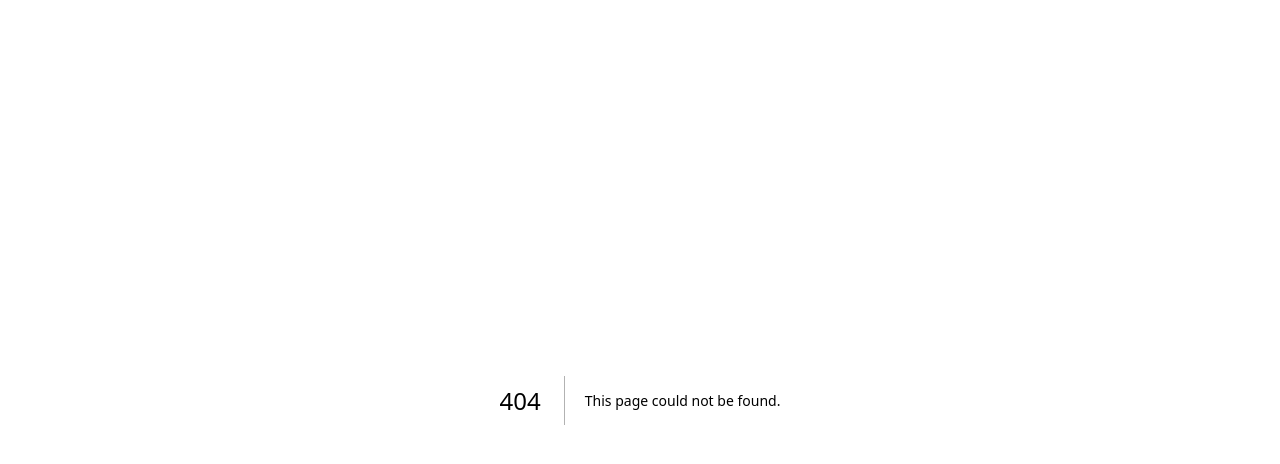
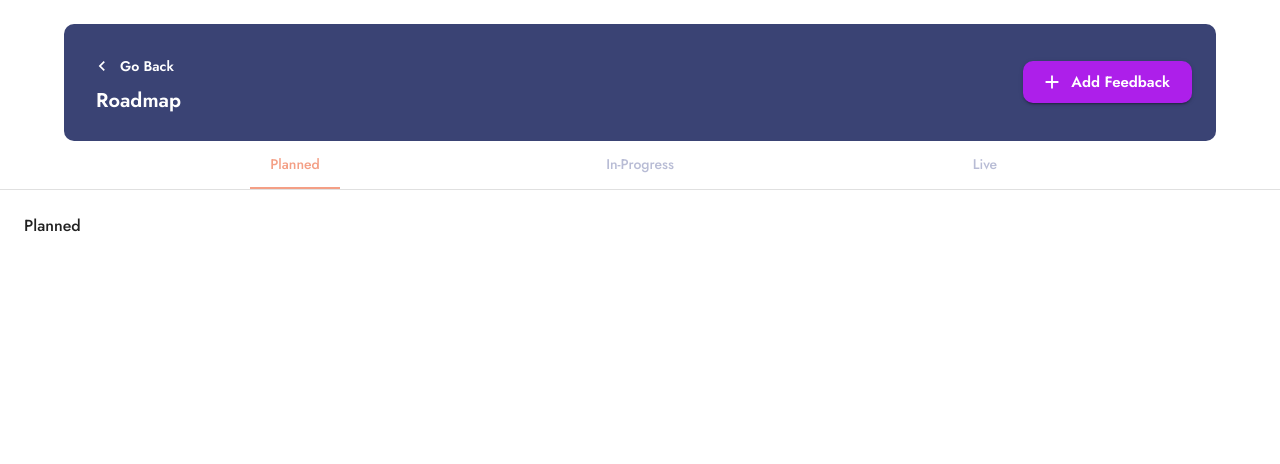
Before and after one commit to AyanorII/product-feedback, a Next.js app: page /roadmap in a window 1280 px wide. Before the commit this address had no page. Shown: the top 464 px of the page. Built offline with nearby package versions, Linux system fonts and the light colour scheme.

Commit message:
add RoadmapTabs

```diff
--- /dev/null
+++ b/components/AddFeedbackButton.tsx
@@ -0,0 +1,22 @@
+import { Add } from '@mui/icons-material';
+import { Button, useMediaQuery } from '@mui/material';
+import React from 'react'
+
+type Props = {}
+
+const AddFeedbackButton = (props: Props) => {
+  const isMobile = useMediaQuery("(max-width: 768px)");
+
+  return (
+    <Button
+      color="secondary"
+      variant="contained"
+      startIcon={<Add />}
+      size={isMobile ? "medium" : "large"}
+    >
+      Add Feedback
+    </Button>
+  );
+}
+
+export default AddFeedbackButton
--- /dev/null
+++ b/components/Roadmap/RoadmapHeader.tsx
@@ -0,0 +1,50 @@
+import GoBackIcon from "@mui/icons-material/KeyboardArrowLeft";
+import {
+  Button,
+  Container,
+  Stack,
+  Typography,
+  useMediaQuery,
+} from "@mui/material";
+import { INFO_DARK_COLOR } from "../../lib/constants";
+import AddFeedbackButton from "../AddFeedbackButton";
+
+type Props = {};
+
+const RoadmapHeader = (props: Props) => {
+  const isMobile = useMediaQuery("(max-width: 768px)");
+
+  return (
+    <Container disableGutters={isMobile} sx={{ marginTop: { md: 3 } }}>
+      <Stack
+        flexDirection="row"
+        justifyContent="space-between"
+        alignItems="center"
+        padding={{ xs: 2, md: 3 }}
+        sx={{
+          backgroundColor: INFO_DARK_COLOR,
+          borderRadius: {
+            md: "10px",
+          },
+        }}
+      >
+        <Stack>
+          <Button variant="text" href="/" startIcon={<GoBackIcon />}>
+            Go Back
+          </Button>
+          <Typography
+            variant="h6"
+            color="#FFF"
+            fontWeight="bold"
+            paddingLeft={1}
+          >
+            Roadmap
+          </Typography>
+        </Stack>
+        <AddFeedbackButton />
+      </Stack>
+    </Container>
+  );
+};
+
+export default RoadmapHeader;
--- /dev/null
+++ b/components/Roadmap/RoadmapTabs/index.tsx
@@ -0,0 +1,52 @@
+import { TabContext, TabPanel } from "@mui/lab";
+import { Box, Tab, Tabs } from "@mui/material";
+import { SyntheticEvent, useState } from "react";
+import {
+  INFO_DARK_COLOR,
+  IN_PROGRESS_COLOR,
+  LIVE_COLOR,
+  PLANNED_COLOR,
+} from "../../../lib/constants";
+import { ProductStatus } from "../../../lib/interfaces";
+import { tabIndicatorStyles, tabsStyles } from "./styles";
+
+type Props = {};
+
+const RoadmapTabs = (props: Props) => {
+  const [value, setValue] = useState(ProductStatus.PLANNED);
+
+  const handleChange = (_e: SyntheticEvent, newValue: ProductStatus) => {
+    setValue(newValue);
+  };
+
+  const colorsMap = {
+    [ProductStatus.PLANNED]: PLANNED_COLOR,
+    [ProductStatus.IN_PROGRESS]: IN_PROGRESS_COLOR,
+    [ProductStatus.LIVE]: LIVE_COLOR,
+    [ProductStatus.SUGGESTION]: INFO_DARK_COLOR,
+  };
+
+  return (
+    <TabContext value={value}>
+      <Box sx={{ borderBottom: 1, borderColor: "divider" }}>
+        <Tabs
+          value={value}
+          onChange={handleChange}
+          TabIndicatorProps={{
+            sx: tabIndicatorStyles(colorsMap[value] as string),
+          }}
+          sx={tabsStyles(colorsMap[value] as string)}
+        >
+          <Tab label="Planned" value={ProductStatus.PLANNED} />
+          <Tab label="In-progress" value={ProductStatus.IN_PROGRESS} />
+          <Tab label="Live" value={ProductStatus.LIVE} />
+        </Tabs>
+      </Box>
+      <TabPanel value={ProductStatus.PLANNED}>Planned</TabPanel>
+      <TabPanel value={ProductStatus.IN_PROGRESS}>In-progress</TabPanel>
+      <TabPanel value={ProductStatus.LIVE}>Live</TabPanel>
+    </TabContext>
+  );
+};
+
+export default RoadmapTabs;
--- /dev/null
+++ b/components/Roadmap/RoadmapTabs/styles.tsx
@@ -0,0 +1,23 @@
+import { SxProps } from "@mui/material";
+import { INFO_LIGHT_COLOR } from "../../../lib/constants";
+
+export const tabIndicatorStyles = (color: string): SxProps => {
+  return { backgroundColor: color };
+};
+
+export const tabsStyles = (color: string): SxProps => {
+  return {
+    color,
+    textTransform: "capitalize",
+    "& .MuiTabs-flexContainer": {
+      justifyContent: "space-evenly",
+    },
+    "& .MuiTab-root.Mui-selected": {
+      color,
+    },
+    "& .MuiTab-root": {
+      color: `${INFO_LIGHT_COLOR}75`,
+      textTransform: "capitalize",
+    },
+  };
+};
--- a/components/RoadmapCard.tsx
+++ b/components/RoadmapCard.tsx
@@ -42,7 +42,7 @@ const RoadmapCard = () => {
             Roadmap
           </Typography>
           <Link
-            href="TODO"
+            href="/roadmap"
             style={{
               color: PRIMARY_MAIN_COLOR,
               textDecoration: "underline",
--- a/package.json
+++ b/package.json
@@ -12,6 +12,7 @@
     "@emotion/react": "^11.10.5",
     "@emotion/styled": "^11.10.5",
     "@mui/icons-material": "^5.10.9",
+    "@mui/lab": "^5.0.0-alpha.108",
     "@mui/material": "^5.10.12",
     "@reduxjs/toolkit": "^1.9.0",
     "@types/redux": "^3.6.0",
--- /dev/null
+++ b/pages/roadmap.tsx
@@ -0,0 +1,15 @@
+import RoadmapHeader from "../components/Roadmap/RoadmapHeader";
+import RoadmapTabs from "../components/Roadmap/RoadmapTabs";
+
+type Props = {};
+
+const RoadmapPage = (props: Props) => {
+  return (
+    <div>
+      <RoadmapHeader />
+      <RoadmapTabs />
+    </div>
+  );
+};
+
+export default RoadmapPage;
```
Also changed, not shown: components/FilterAddFeedback/index.tsx (+2 -8 lines), components/Roadmap/RoadmapColumn.tsx (added, +19 -0 lines), 1 other file (tests, documents, lock files or other folders).
